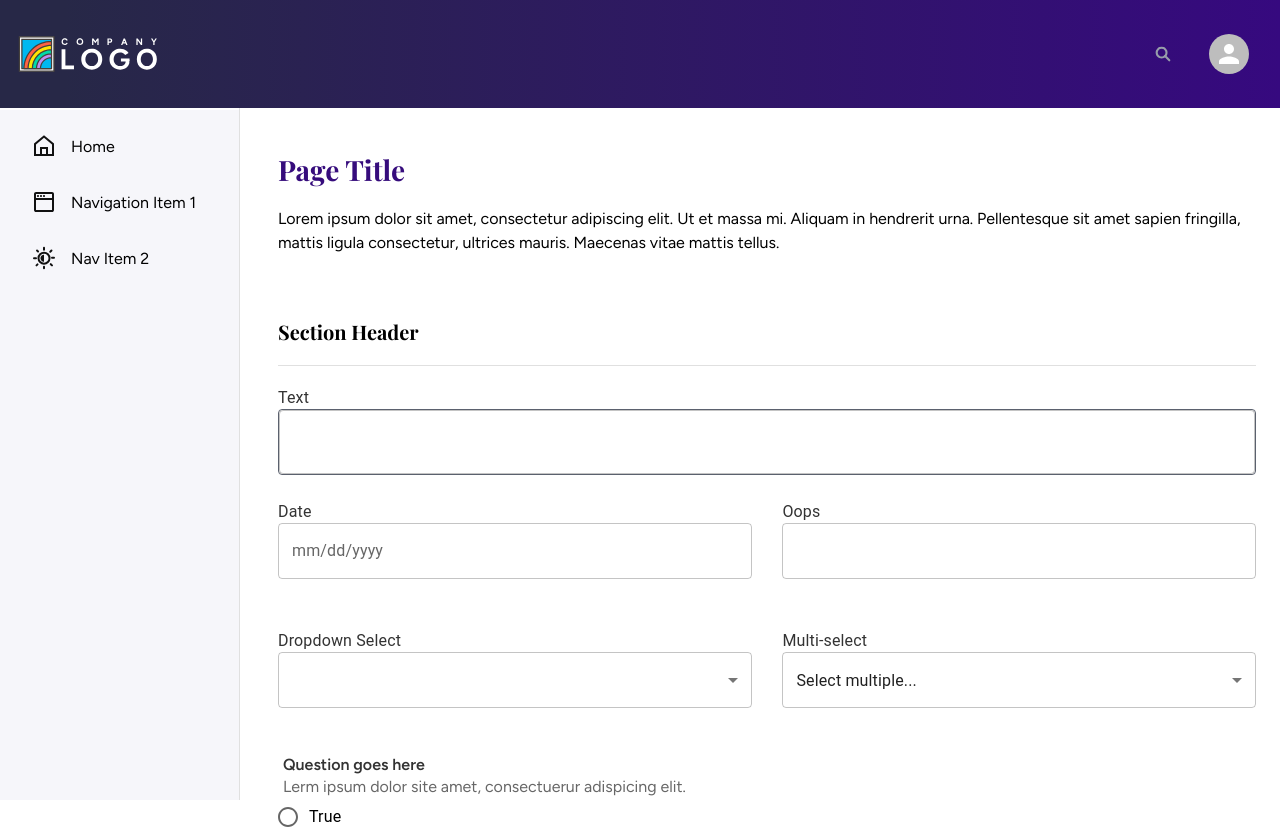
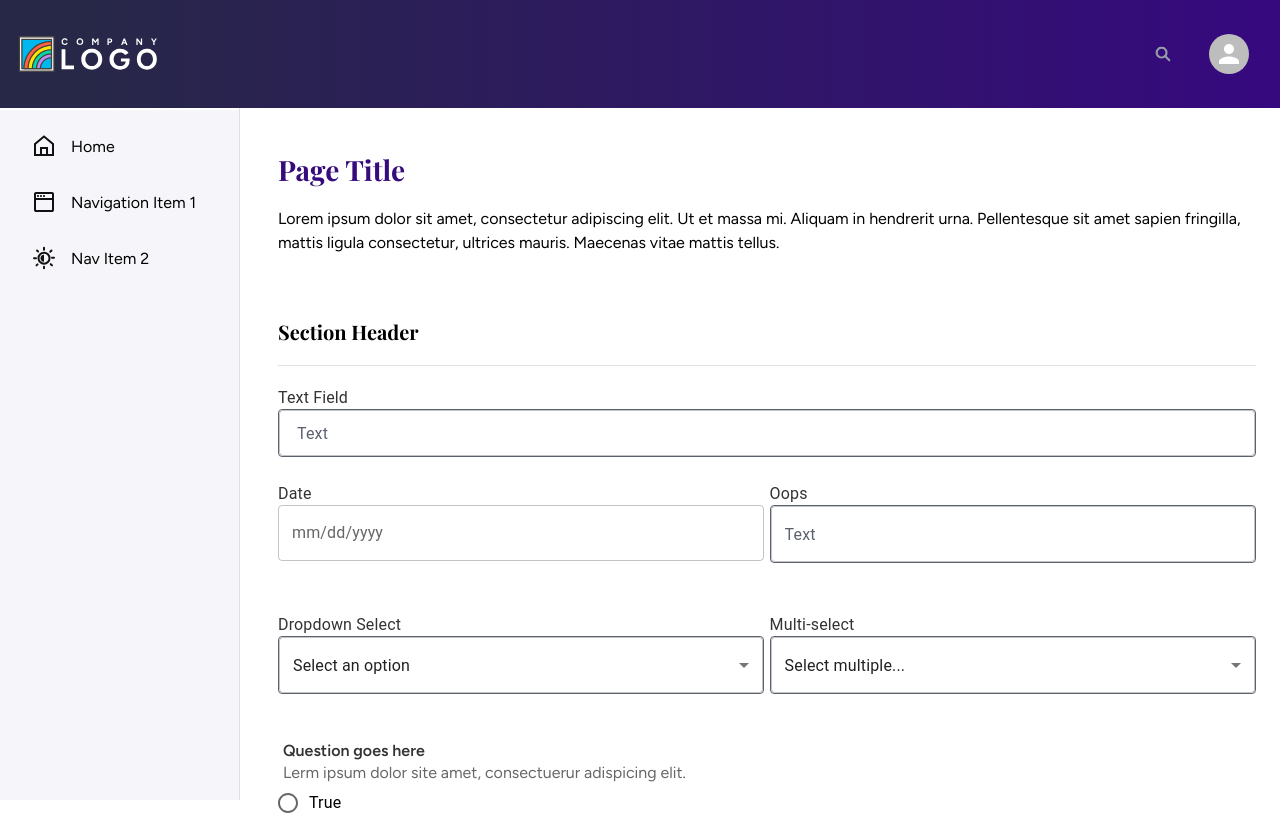
Before and after one commit to kquach229/nav-form-design-exercise, a React (Create React App) app: page / in a window 1280 px wide. Shown: the top 829 px of the page. Built offline with nearby package versions, Linux system fonts and the light colour scheme; a web font is replaced by a local one.

Commit message:
comments and changes

```diff
--- a/src/components/formComponent.jsx
+++ b/src/components/formComponent.jsx
@@ -22,7 +22,6 @@ const useStyles = makeStyles((theme) => ({
   root: {
     position: 'relative',
     width: '98%%', // Set width as needed
-
     height: '100%',
     display: 'flex',
     flexDirection: 'column',
@@ -42,6 +41,7 @@ const useStyles = makeStyles((theme) => ({
     borderColor: '#5B616E !important',
     borderStyle: 'solid',
     padding: '4px',
+    height: '48px',
     [theme.breakpoints.up('sm')]: {
       width: '100%',
     },
@@ -64,6 +64,9 @@ const useStyles = makeStyles((theme) => ({
   },
   rowedInput: {
     width: '100%',
+    borderWidth: '1px',
+    borderColor: '#5B616E !important',
+    borderStyle: 'solid',
   },
   rowedInputItem: {
     margin: '25px 0',
@@ -178,8 +181,19 @@ const FormComponent = ({ isMobile, isTablet }) => {
       <div className={classes.root}>
         {snackbar()}
         <div className={classes.inputItem}>
-          <InputLabel classes={{ root: classes.label }}>Text</InputLabel>
+          <InputLabel classes={{ root: classes.label }}>Text Field </InputLabel>
           <TextField
+            placeholder='Text'
+            sx={{
+              input: {
+                '&::placeholder': {
+                  // <----- Add this.
+                  color: '#5B616E',
+                  opacity: 1,
+                },
+              },
+              label: { color: 'blue' },
+            }}
             InputProps={{
               classes: {
                 root: classes.input,
@@ -197,6 +211,17 @@ const FormComponent = ({ isMobile, isTablet }) => {
         <div className={classes.inputItem}>
           <InputLabel classes={{ root: classes.label }}>Oops</InputLabel>
           <TextField
+            placeholder='Text'
+            sx={{
+              input: {
+                '&::placeholder': {
+                  // <----- Add this.
+                  color: '#5B616E',
+                  opacity: 1,
+                },
+              },
+              label: { color: 'blue' },
+            }}
             InputProps={{
               classes: {
                 root: classes.input,
@@ -210,14 +235,13 @@ const FormComponent = ({ isMobile, isTablet }) => {
             Dropdown Select
           </InputLabel>
           <Select
+            style={{ border: '1px solid #5B616E' }}
+            value={selectedOption}
             onChange={handleChange}
             displayEmpty // This allows an empty display value
             renderValue={(value) =>
-              value === '' ? 'Select an option' : value
+              selectedOption === '' ? 'Select an option' : selectedOption
             }>
-            <MenuItem value='' disabled>
-              Select an option
-            </MenuItem>
             <MenuItem value='First option'>First option</MenuItem>
             <MenuItem value='Second option'>Second option</MenuItem>
             <MenuItem value='Third option'>Third option</MenuItem>
@@ -231,6 +255,7 @@ const FormComponent = ({ isMobile, isTablet }) => {
           <Select
             labelId='mutiple-select-label'
             onChange={handleSelections}
+            style={{ border: '1px solid #5B616E' }}
             value={selectedItems}
             displayEmpty
             renderValue={(value) =>
@@ -334,8 +359,19 @@ const FormComponent = ({ isMobile, isTablet }) => {
       <div className={classes.root}>
         {snackbar()}
         <div className={classes.inputItem}>
-          <InputLabel classes={{ root: classes.label }}>Text</InputLabel>
+          <InputLabel classes={{ root: classes.label }}>Text Field </InputLabel>
           <TextField
+            placeholder='Text'
+            sx={{
+              input: {
+                '&::placeholder': {
+                  // <----- Add this.
+                  color: '#5B616E',
+                  opacity: 1,
+                },
+              },
+              label: { color: 'blue' },
+            }}
             InputProps={{
               classes: {
                 root: classes.input,
@@ -345,11 +381,11 @@ const FormComponent = ({ isMobile, isTablet }) => {
           />
         </div>
         <div className={classes.inputRow}>
-          <div className={classes.rowedInputItem} style={{ width: '36vw' }}>
+          <div className={classes.rowedInputItem} style={{ width: '37vw' }}>
             <LocalizationProvider dateAdapter={AdapterDayjs}>
               <InputLabel classes={{ root: classes.label }}>Date</InputLabel>
               <DatePicker
-                style={{ width: '36vw' }}
+                style={{ width: '37vw' }}
                 className={classes.rowedInput}
                 label='mm/dd/yyyy'
               />
@@ -358,7 +394,18 @@ const FormComponent = ({ isMobile, isTablet }) => {
           <div className={classes.rowedInputItem}>
             <InputLabel classes={{ root: classes.label }}>Oops</InputLabel>
             <TextField
-              style={{ width: '36vw' }}
+              placeholder='Text'
+              sx={{
+                input: {
+                  '&::placeholder': {
+                    // <----- Add this.
+                    color: '#5B616E',
+                    opacity: 1,
+                  },
+                },
+                label: { color: 'blue' },
+              }}
+              style={{ width: '37vw' }}
               InputProps={{
                 classes: {
                   root: classes.rowedInput,
@@ -377,15 +424,12 @@ const FormComponent = ({ isMobile, isTablet }) => {
               Dropdown Select
             </InputLabel>
             <Select
-              style={{ width: '36vw' }}
+              style={{ width: '37vw', border: '1px solid #5B616E' }}
               onChange={handleChange}
-              displayEmpty // This allows an empty display value
+              displayEmpty
               renderValue={(value) =>
-                value === '' ? 'Select an option' : value
+                selectedOption === '' ? 'Select an option' : selectedOption
               }>
-              <MenuItem value='' disabled>
-                Select an option
-              </MenuItem>
               <MenuItem value='First option'>First option</MenuItem>
               <MenuItem value='Second option'>Second option</MenuItem>
               <MenuItem value='Third option'>Third option</MenuItem>
@@ -399,7 +443,7 @@ const FormComponent = ({ isMobile, isTablet }) => {
               Multi-select
             </InputLabel>
             <Select
-              style={{ width: '36vw' }}
+              style={{ width: '37vw', border: '1px solid #5B616E' }}
               labelId='mutiple-select-label'
               onChange={handleSelections}
               value={selectedItems}
@@ -507,8 +551,19 @@ const FormComponent = ({ isMobile, isTablet }) => {
     <div className={classes.root}>
       {snackbar()}
       <div className={classes.inputItem}>
-        <InputLabel classes={{ root: classes.label }}>Text</InputLabel>
+        <InputLabel classes={{ root: classes.label }}>Text Field </InputLabel>
         <TextField
+          placeholder='Text'
+          sx={{
+            input: {
+              '&::placeholder': {
+                // <----- Add this.
+                color: '#5B616E',
+                opacity: 1,
+              },
+            },
+            label: { color: 'blue' },
+          }}
           InputProps={{
             classes: {
               root: classes.input,
@@ -518,11 +573,11 @@ const FormComponent = ({ isMobile, isTablet }) => {
         />
       </div>
       <div className={classes.inputRow}>
-        <div className={classes.rowedInputItem} style={{ width: '37vw' }}>
+        <div className={classes.rowedInputItem} style={{ width: '38vw' }}>
           <LocalizationProvider dateAdapter={AdapterDayjs}>
             <InputLabel classes={{ root: classes.label }}>Date</InputLabel>
             <DatePicker
-              style={{ width: '37vw' }}
+              style={{ width: '38vw' }}
               className={classes.rowedInput}
               label='mm/dd/yyyy'
             />
@@ -531,7 +586,18 @@ const FormComponent = ({ isMobile, isTablet }) => {
         <div className={classes.rowedInputItem}>
           <InputLabel classes={{ root: classes.label }}>Oops</InputLabel>
           <TextField
-            style={{ width: '37vw' }}
+            sx={{
+              input: {
+                '&::placeholder': {
+                  // <----- Add this.
+                  color: '#5B616E',
+                  opacity: 1,
+                },
+              },
+              label: { color: 'blue' },
+            }}
+            placeholder='Text'
+            style={{ width: '38vw' }}
             InputProps={{
               classes: {
                 root: classes.rowedInput,
@@ -548,15 +614,12 @@ const FormComponent = ({ isMobile, isTablet }) => {
             Dropdown Select
           </InputLabel>
           <Select
-            style={{ width: '37vw' }}
+            style={{ width: '38vw', border: '1px solid #5B616E' }}
             onChange={handleChange}
             displayEmpty // This allows an empty display value
             renderValue={(value) =>
-              value === '' ? 'Select an option' : value
+              selectedOption === '' ? 'Select an option' : selectedOption
             }>
-            <MenuItem value='' disabled>
-              Select an option
-            </MenuItem>
             <MenuItem value='First option'>First option</MenuItem>
             <MenuItem value='Second option'>Second option</MenuItem>
             <MenuItem value='Third option'>Third option</MenuItem>
@@ -568,7 +631,7 @@ const FormComponent = ({ isMobile, isTablet }) => {
             Multi-select
           </InputLabel>
           <Select
-            style={{ width: '37vw' }}
+            style={{ width: '38vw', border: '1px solid #5B616E' }}
             labelId='mutiple-select-label'
             onChange={handleSelections}
             value={selectedItems}
```
